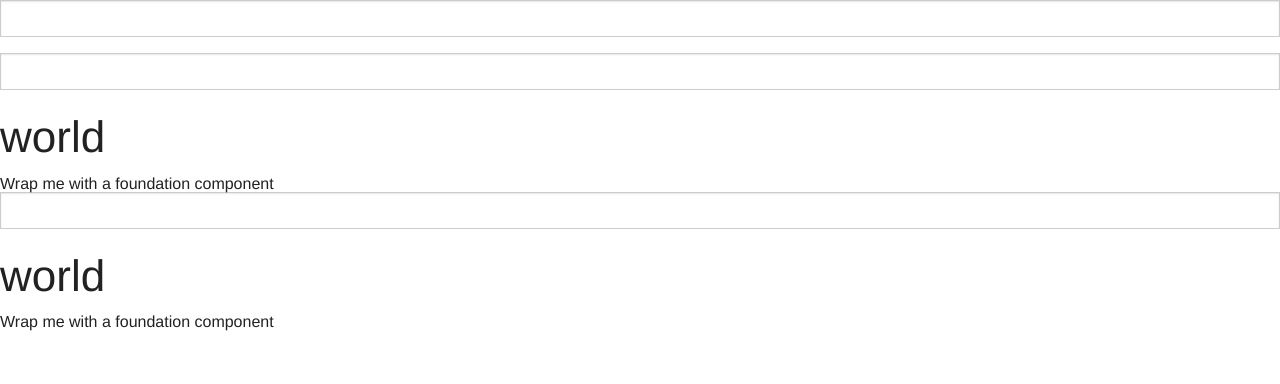
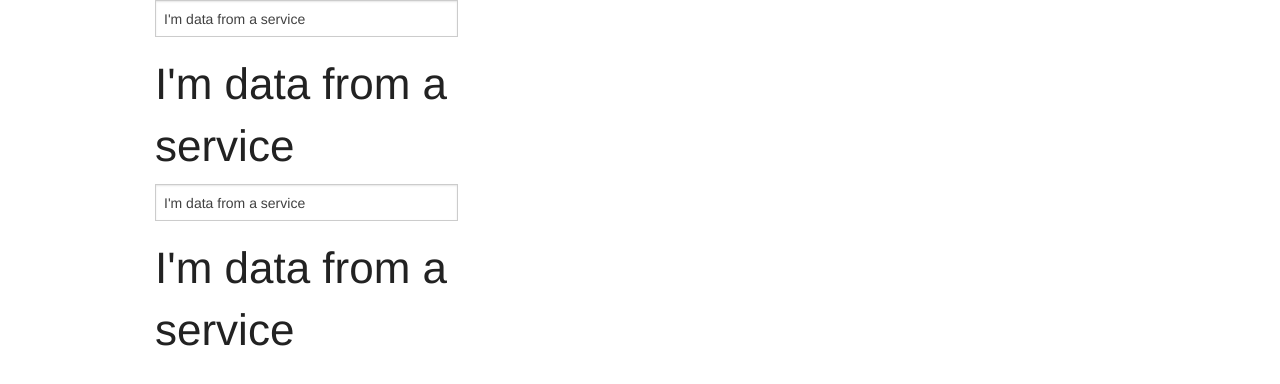
Before and after one commit to smokinjoe/ng-sandbox, a plain HTML site: page index.html in a window 1280 px wide. Drawn offline with Linux system fonts and the light colour scheme.

Commit message:
working on ...third? lesson: sharing data between controllers

```diff
--- a/assets/js/main.js
+++ b/assets/js/main.js
@@ -1,6 +1,12 @@
-function FirstController($scope) {
+var myApp = angular.module('myApp', []);
+myApp.factory('Data', function () {
+  return { message: "I'm data from a service" };
+});
 
+function FirstController($scope, Data) {
+  $scope.data = Data;
 }
-function SecondController($scope) {
 
+function SecondController($scope, Data) {
+  $scope.data = Data;
 }
--- a/index.html
+++ b/index.html
@@ -16,28 +16,24 @@
 </head>
 
 <body>
+  <div class="row">
+    <div class="large-4 large-offset4 columns">
+      <div ng-app="myApp">
 
-<div ng-app="">
-  <input type="text" ng-model="message">
-  <h1>{{message}}</h1>
-  <div ng-controller="FirstController">
-    <input type="text" ng-model="message">
-    <h1>{{message + " world"}}</h1>
-    <div class="{{message}}">
-      Wrap me with a foundation component
+        <div ng-controller="FirstController">
+          <input type="text" ng-model="data.message">
+          <h1>{{data.message}}</h1>
+        </div>
+
+        <div ng-controller="SecondController">
+          <input type="text" ng-model="data.message">
+          <h1>{{data.message}}</h1>
+        </div>
+
+      </div>
     </div>
   </div>
-  <div ng-controller="SecondController">
-    <input type="text" ng-model="message">
-    <h1>{{message + " world"}}</h1>
-    <div class="{{message}}">
-      Wrap me with a foundation component
-    </div>
-  </div>
-</div>
-
-
+  <script src="assets/js/angular.js"></script>
   <script src="assets/js/main.js"></script>
-  <script src="assets/js/angular.js"></script>
 </body>
 </html>
```
